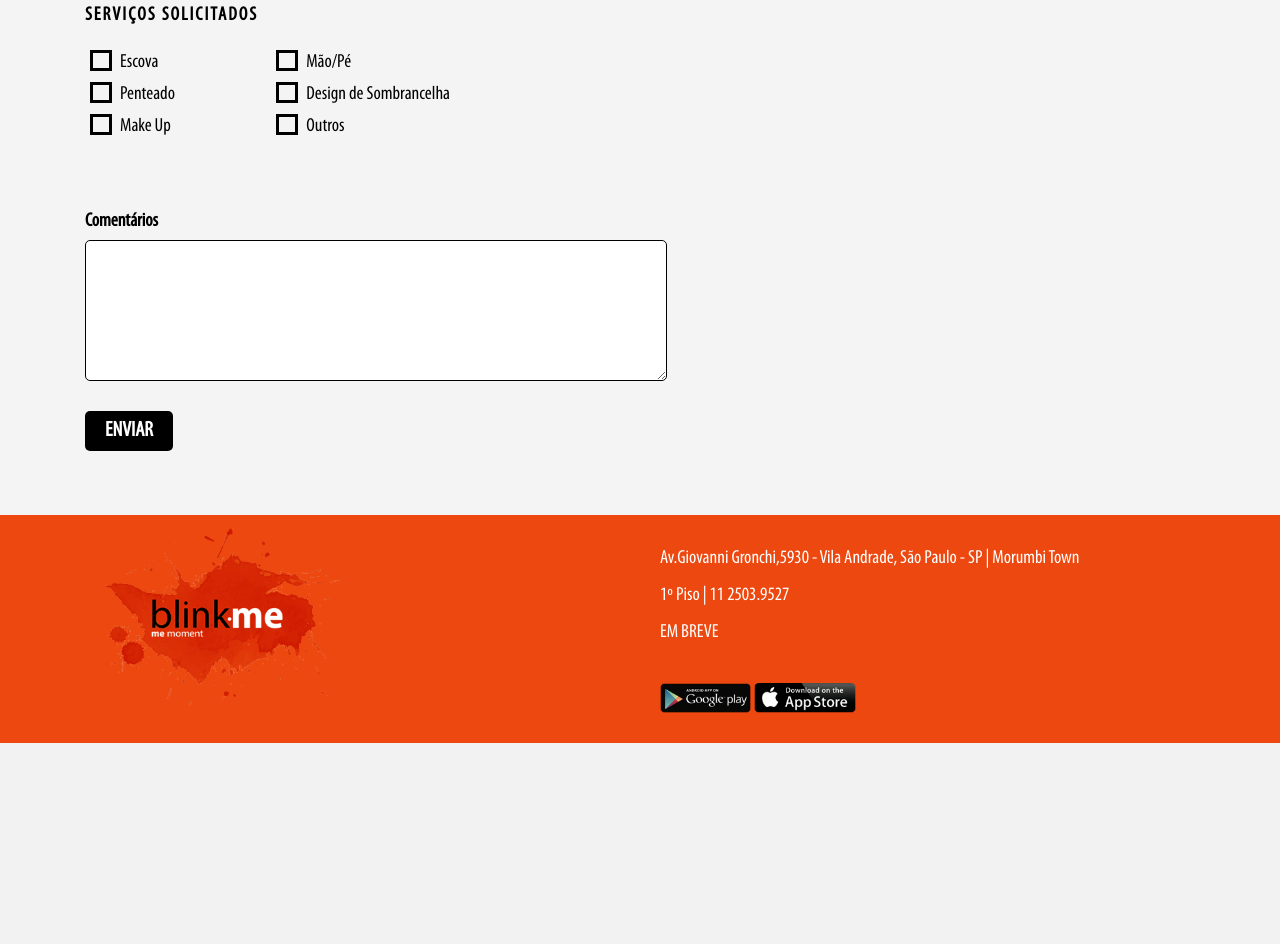
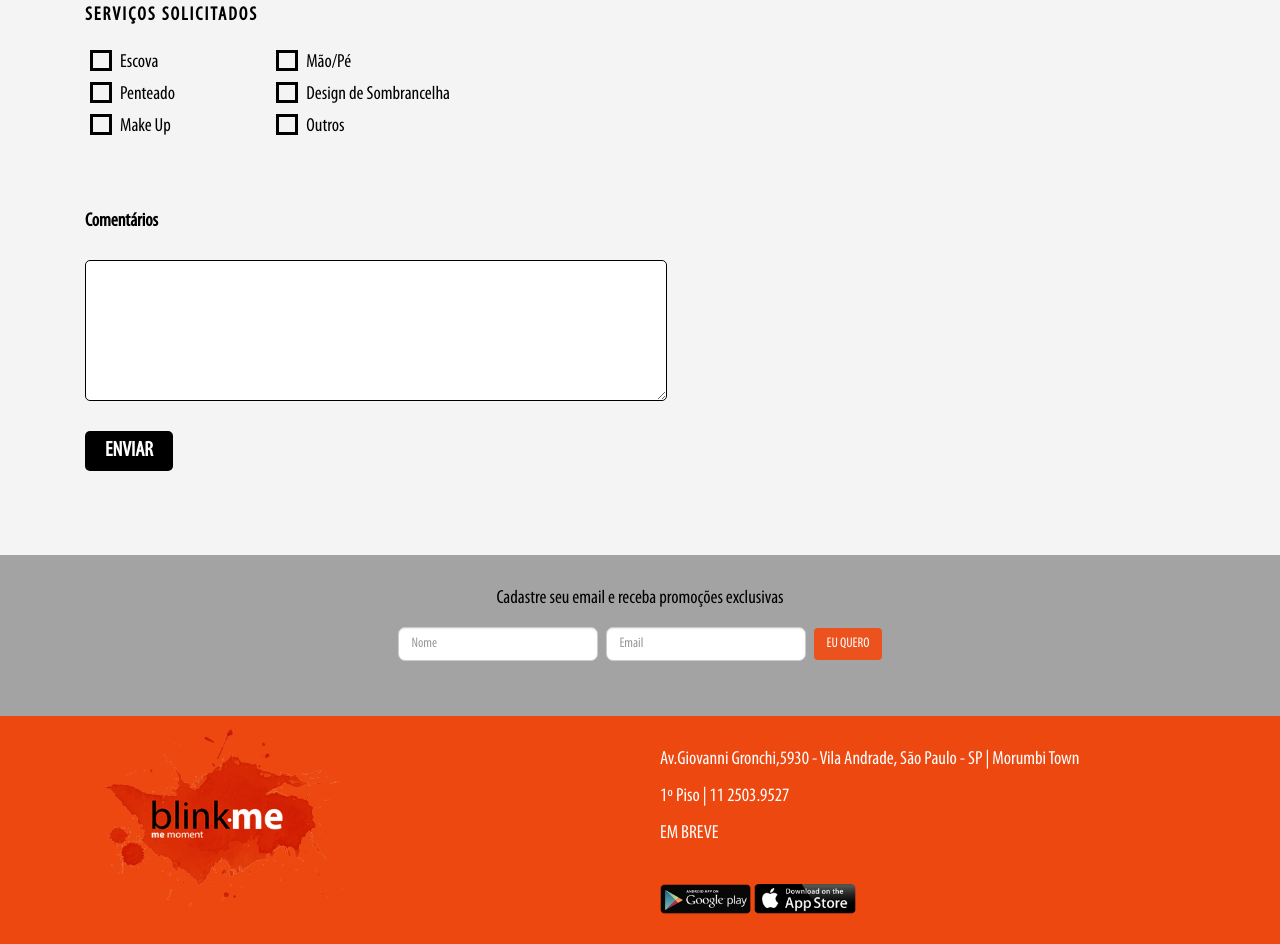
Before and after one commit to vitormendes97/Blink.Me-Site, a CodeIgniter app: page /blinkmesite/lab in a window 1280 px wide. Shown: the part 819-1763 px from the top of the page. Before the commit the page ends 1562 px from the top, so only its background shows below. Run offline with CodeIgniter, Linux system fonts and the light colour scheme; some libraries are stand-ins or nearby versions.

Commit message:
Responsivo lab.php

```diff
--- a/application/views/lab.php
+++ b/application/views/lab.php
@@ -103,25 +103,48 @@
        </label>
     </div>
   </div>
-
-
-
-        </div>
-      </div>
+  </div>
+</div>
 
       <div class="col-md-12"  id="text-area-lab">
           <div class="col-md-12">
             <label for="">Comentários</label>
           </div>
           <div class="col-md-12">
-            <textarea name="coments" rows="5" cols="80"></textarea>
+            <textarea class="hidden-xs textarea" name="coments" rows="5" cols="80"></textarea>
+              <textarea class="visible-xs textarea" name="coments" rows="5" cols="40"></textarea>
           </div>
-          <div class="col-md-12" style="padding-top: 20px;">
-            <input type="submit" name="" value="ENVIAR" id="enviar-lab">
+          <div class="col-md-12" id="enviar-lab">
+            <input type="submit" name="" value="ENVIAR">
           </div>
       </div>
 
 
     </div>
+
+    <section>
+      <div class="container-fluid">
+        <div class="row" style="background:#A3A3A3;padding-bottom:4%;">
+          <div id="promocao_area">
+            <div class="col-md-12">
+              <p class="text-center">Cadastre seu email e receba promoções exclusivas</p>
+            </div>
+            <div class="col-md-12 col-xs-12 text-center">
+              <form class="form-inline">
+              <div class="form-group">
+                <input type="text" class="form-control"  placeholder="Nome">
+              </div>
+              <div class="form-group">
+                <input type="email" class="form-control" placeholder="Email">
+              </div>
+              <button type="submit" class="btn btn-default">EU QUERO</button>
+            </form>
+            </div>
+          </div>
+        </div>
+      </div>
+
+    </section>
+
   </body>
 </html>
--- a/public/css/custom_desktop.css
+++ b/public/css/custom_desktop.css
@@ -641,12 +641,15 @@ margin-left: -27px;
   padding: 15px 20px 15px 8px;
 }
 
-textarea {
+.textarea {
   border-radius: 5px;
   border: 1px solid #000;
 }
 
-#enviar-lab {
+
+
+
+#enviar-lab > input[type=submit]{
   background: #000;
   border: none;
   color: #fff;
@@ -656,13 +659,13 @@ textarea {
   padding: 5px 20px 5px 20px;
 }
 
-#enviar-lab:hover {
+#enviar-lab > input[type=submit]:hover {
   background: #e6e6e6;
   color: #000;
 }
 
 #text-area-lab > div {
-  padding: 0;
+  padding: 0px 0px 20px 0px;
 }
 
 
--- a/public/css/custom_mobile.css
+++ b/public/css/custom_mobile.css
@@ -400,5 +442,36 @@ background-size: 70%;
     line-height: 27px;
 }
 
+#lab-img2 {
+    margin: 0 auto;
+    display: block;
+    width: 208px;
+}
+
+#lab-img1 {
+    margin: 0 auto;
+    display: block;
+    width: 225px;
+}
+
+
+#lab-form div:nth-child(1) h3 , #requisito1 , #lab-check > p , .form-inline > div , #lab-container div:nth-child(3),
+ #text-area-lab
+{
+  text-align: center;
+}
+
+ #text-area-lab {
+   padding-top: 16%;
+ }
+
+#check_area {
+  margin-left: 28%;
+}
+
+.textarea {
+  margin: 0 auto;
+  display: block;
+}
 
 }
```
Also changed, not shown: other parts of public/css/custom_mobile.css (+42 -0 lines).
